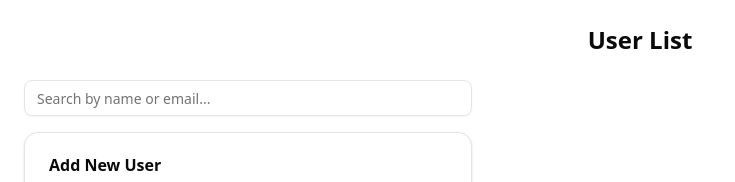
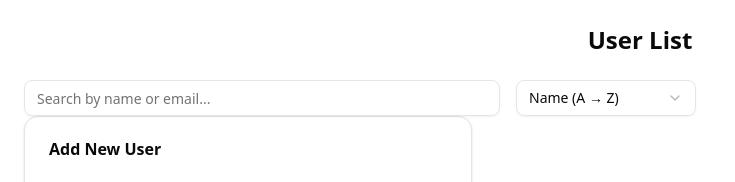
Before and after one commit to mirlindleku/user-managmentapp, a React app: page / in a window 1280 px wide. Shown: the top 182 px of the page, without its empty margins (0-735 px from the left). Built offline with nearby package versions, Linux system fonts and the light colour scheme; no server answers; the HTML template or start-up script is replaced by a standard one.

Commit message:
Adding sorting using name or email

```diff
--- a/package.json
+++ b/package.json
@@ -10,6 +10,7 @@
     "preview": "vite preview"
   },
   "dependencies": {
+    "@radix-ui/react-select": "^2.2.6",
     "@radix-ui/react-slot": "^1.2.3",
     "@tailwindcss/vite": "^4.1.14",
     "class-variance-authority": "^0.7.1",
--- a/src/components/UserList.tsx
+++ b/src/components/UserList.tsx
@@ -6,6 +6,13 @@
   CardDescription,
   CardContent,
 } from "@/components/ui/card";
+import {
+  Select,
+  SelectTrigger,
+  SelectContent,
+  SelectItem,
+  SelectValue,
+} from "@/components/ui/select";
 import { Input } from "@/components/ui/input";
 import { Button } from "@/components/ui/button";
 
@@ -24,6 +31,7 @@
   const [email, setEmail] = useState("");
   const [error, setError] = useState("");
   const [searchTerm, setSearchTerm] = useState("");
+  const [sortOption, setSortOption] = useState("name-asc");
 
   useEffect(() => {
     fetch("https://jsonplaceholder.typicode.com/users")
@@ -57,24 +65,53 @@
     setError("");
   };
 
-  const filteredUsers = users.filter(
+  let filteredUsers = users.filter(
     (user) =>
       user.name.toLowerCase().includes(searchTerm.toLowerCase()) ||
       user.email.toLowerCase().includes(searchTerm.toLowerCase())
   );
+  filteredUsers = [...filteredUsers].sort((a, b) => {
+    switch (sortOption) {
+      case "name-asc":
+        return a.name.localeCompare(b.name);
+      case "name-desc":
+        return b.name.localeCompare(a.name);
+      case "email-asc":
+        return a.email.localeCompare(b.email);
+      case "email-desc":
+        return b.email.localeCompare(a.email);
+      default:
+        return 0;
+    }
+  });
 
   return (
     <div className="p-6">
       <h2 className="text-2xl font-bold mb-6 text-center">User List</h2>
 
-      <div className="max-w-md">
+      <div className="flex flex-col md:flex-row items-center gap-4 max-w-2xl">
         <Input
           type="text"
           placeholder="Search by name or email..."
           value={searchTerm}
           onChange={(e) => setSearchTerm(e.target.value)}
-          className="mb-4"
+          className="flex-1"
         />
+
+        <Select
+          onValueChange={(value: string) => setSortOption(value)}
+          value={sortOption}
+        >
+          <SelectTrigger className="w-[180px]">
+            <SelectValue placeholder="Sort by" />
+          </SelectTrigger>
+          <SelectContent>
+            <SelectItem value="name-asc">Name (A → Z)</SelectItem>
+            <SelectItem value="name-desc">Name (Z → A)</SelectItem>
+            <SelectItem value="email-asc">Email (A → Z)</SelectItem>
+            <SelectItem value="email-desc">Email (Z → A)</SelectItem>
+          </SelectContent>
+        </Select>
       </div>
       <Card className="max-w-md">
         <CardHeader>
--- /dev/null
+++ b/src/components/ui/select.tsx
@@ -0,0 +1,183 @@
+import * as React from "react"
+import * as SelectPrimitive from "@radix-ui/react-select"
+import { CheckIcon, ChevronDownIcon, ChevronUpIcon } from "lucide-react"
+
+import { cn } from "@/lib/utils"
+
+function Select({
+  ...props
+}: React.ComponentProps<typeof SelectPrimitive.Root>) {
+  return <SelectPrimitive.Root data-slot="select" {...props} />
+}
+
+function SelectGroup({
+  ...props
+}: React.ComponentProps<typeof SelectPrimitive.Group>) {
+  return <SelectPrimitive.Group data-slot="select-group" {...props} />
+}
+
+function SelectValue({
+  ...props
+}: React.ComponentProps<typeof SelectPrimitive.Value>) {
+  return <SelectPrimitive.Value data-slot="select-value" {...props} />
+}
+
+function SelectTrigger({
+  className,
+  size = "default",
+  children,
+  ...props
+}: React.ComponentProps<typeof SelectPrimitive.Trigger> & {
+  size?: "sm" | "default"
+}) {
+  return (
+    <SelectPrimitive.Trigger
+      data-slot="select-trigger"
+      data-size={size}
+      className={cn(
+        "border-input data-[placeholder]:text-muted-foreground [&_svg:not([class*='text-'])]:text-muted-foreground focus-visible:border-ring focus-visible:ring-ring/50 aria-invalid:ring-destructive/20 dark:aria-invalid:ring-destructive/40 aria-invalid:border-destructive dark:bg-input/30 dark:hover:bg-input/50 flex w-fit items-center justify-between gap-2 rounded-md border bg-transparent px-3 py-2 text-sm whitespace-nowrap shadow-xs transition-[color,box-shadow] outline-none focus-visible:ring-[3px] disabled:cursor-not-allowed disabled:opacity-50 data-[size=default]:h-9 data-[size=sm]:h-8 *:data-[slot=select-value]:line-clamp-1 *:data-[slot=select-value]:flex *:data-[slot=select-value]:items-center *:data-[slot=select-value]:gap-2 [&_svg]:pointer-events-none [&_svg]:shrink-0 [&_svg:not([class*='size-'])]:size-4",
+        className
+      )}
+      {...props}
+    >
+      {children}
+      <SelectPrimitive.Icon asChild>
+        <ChevronDownIcon className="size-4 opacity-50" />
+      </SelectPrimitive.Icon>
+    </SelectPrimitive.Trigger>
+  )
+}
+
+function SelectContent({
+  className,
+  children,
+  position = "popper",
+  ...props
+}: React.ComponentProps<typeof SelectPrimitive.Content>) {
+  return (
+    <SelectPrimitive.Portal>
+      <SelectPrimitive.Content
+        data-slot="select-content"
+        className={cn(
+          "bg-popover text-popover-foreground data-[state=open]:animate-in data-[state=closed]:animate-out data-[state=closed]:fade-out-0 data-[state=open]:fade-in-0 data-[state=closed]:zoom-out-95 data-[state=open]:zoom-in-95 data-[side=bottom]:slide-in-from-top-2 data-[side=left]:slide-in-from-right-2 data-[side=right]:slide-in-from-left-2 data-[side=top]:slide-in-from-bottom-2 relative z-50 max-h-(--radix-select-content-available-height) min-w-[8rem] origin-(--radix-select-content-transform-origin) overflow-x-hidden overflow-y-auto rounded-md border shadow-md",
+          position === "popper" &&
+            "data-[side=bottom]:translate-y-1 data-[side=left]:-translate-x-1 data-[side=right]:translate-x-1 data-[side=top]:-translate-y-1",
+          className
+        )}
+        position={position}
+        {...props}
+      >
+        <SelectScrollUpButton />
+        <SelectPrimitive.Viewport
+          className={cn(
+            "p-1",
+            position === "popper" &&
+              "h-[var(--radix-select-trigger-height)] w-full min-w-[var(--radix-select-trigger-width)] scroll-my-1"
+          )}
+        >
+          {children}
+        </SelectPrimitive.Viewport>
+        <SelectScrollDownButton />
+      </SelectPrimitive.Content>
+    </SelectPrimitive.Portal>
+  )
+}
+
+function SelectLabel({
+  className,
+  ...props
+}: React.ComponentProps<typeof SelectPrimitive.Label>) {
+  return (
+    <SelectPrimitive.Label
+      data-slot="select-label"
+      className={cn("text-muted-foreground px-2 py-1.5 text-xs", className)}
+      {...props}
+    />
+  )
+}
+
+function SelectItem({
+  className,
+  children,
+  ...props
+}: React.ComponentProps<typeof SelectPrimitive.Item>) {
+  return (
+    <SelectPrimitive.Item
+      data-slot="select-item"
+      className={cn(
+        "focus:bg-accent focus:text-accent-foreground [&_svg:not([class*='text-'])]:text-muted-foreground relative flex w-full cursor-default items-center gap-2 rounded-sm py-1.5 pr-8 pl-2 text-sm outline-hidden select-none data-[disabled]:pointer-events-none data-[disabled]:opacity-50 [&_svg]:pointer-events-none [&_svg]:shrink-0 [&_svg:not([class*='size-'])]:size-4 *:[span]:last:flex *:[span]:last:items-center *:[span]:last:gap-2",
+        className
+      )}
+      {...props}
+    >
+      <span className="absolute right-2 flex size-3.5 items-center justify-center">
+        <SelectPrimitive.ItemIndicator>
+          <CheckIcon className="size-4" />
+        </SelectPrimitive.ItemIndicator>
+      </span>
+      <SelectPrimitive.ItemText>{children}</SelectPrimitive.ItemText>
+    </SelectPrimitive.Item>
+  )
+}
+
+function SelectSeparator({
+  className,
+  ...props
+}: React.ComponentProps<typeof SelectPrimitive.Separator>) {
+  return (
+    <SelectPrimitive.Separator
+      data-slot="select-separator"
+      className={cn("bg-border pointer-events-none -mx-1 my-1 h-px", className)}
+      {...props}
+    />
+  )
+}
+
+function SelectScrollUpButton({
+  className,
+  ...props
+}: React.ComponentProps<typeof SelectPrimitive.ScrollUpButton>) {
+  return (
+    <SelectPrimitive.ScrollUpButton
+      data-slot="select-scroll-up-button"
+      className={cn(
+        "flex cursor-default items-center justify-center py-1",
+        className
+      )}
+      {...props}
+    >
+      <ChevronUpIcon className="size-4" />
+    </SelectPrimitive.ScrollUpButton>
+  )
+}
+
+function SelectScrollDownButton({
+  className,
+  ...props
+}: React.ComponentProps<typeof SelectPrimitive.ScrollDownButton>) {
+  return (
+    <SelectPrimitive.ScrollDownButton
+      data-slot="select-scroll-down-button"
+      className={cn(
+        "flex cursor-default items-center justify-center py-1",
+        className
+      )}
+      {...props}
+    >
+      <ChevronDownIcon className="size-4" />
+    </SelectPrimitive.ScrollDownButton>
+  )
+}
+
+export {
+  Select,
+  SelectContent,
+  SelectGroup,
+  SelectItem,
+  SelectLabel,
+  SelectScrollDownButton,
+  SelectScrollUpButton,
+  SelectSeparator,
+  SelectTrigger,
+  SelectValue,
+}
```
Also changed, not shown: 1 other file (tests, documents, lock files or other folders).
